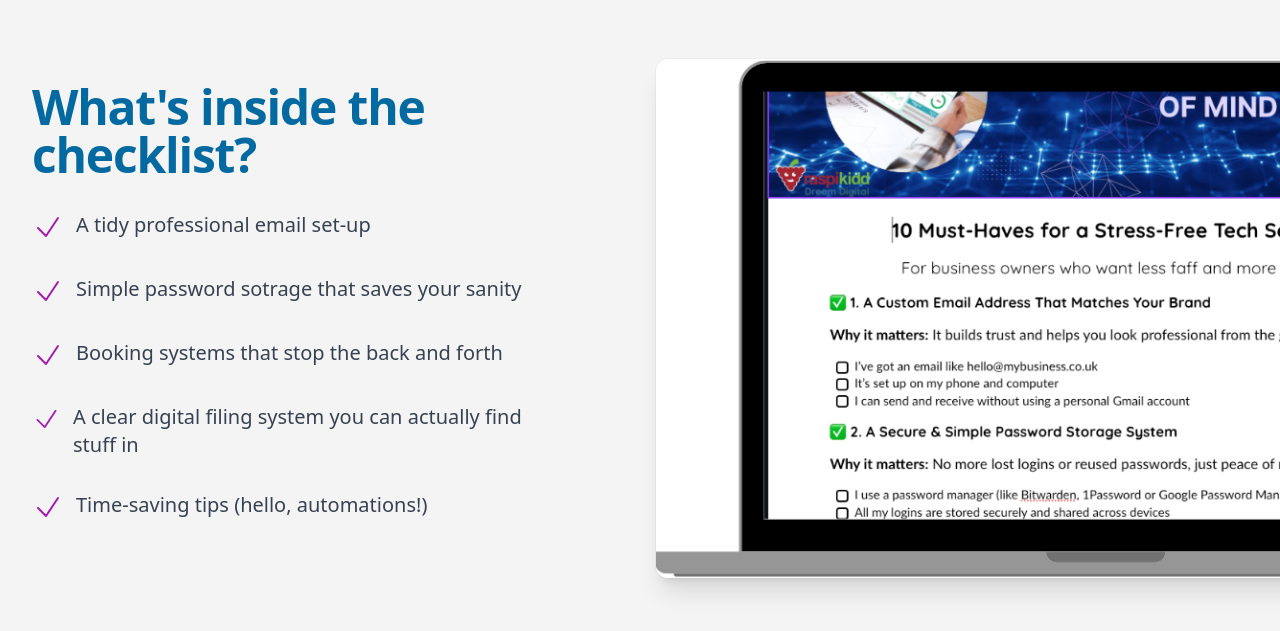
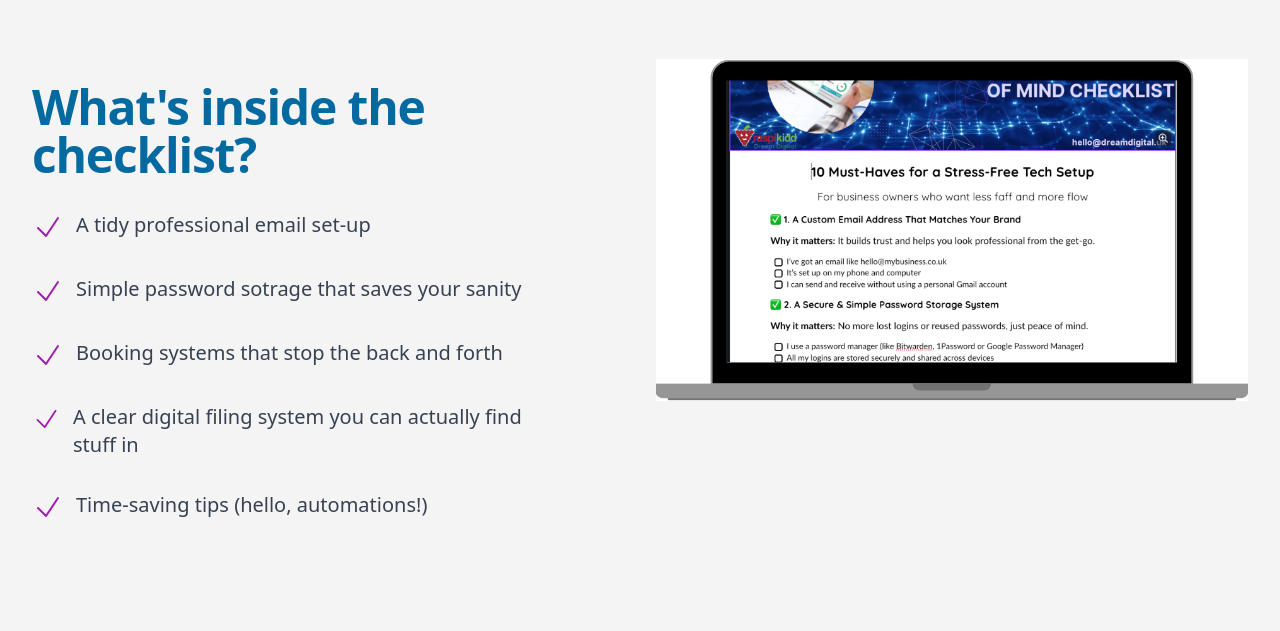
Before and after one commit to DigitalITServices/DigitalServices, a Nuxt app: page /DigitalClarityChecklist in a window 1280 px wide. Shown: the part 761-1392 px from the top of the page. Built offline with nearby package versions, Linux system fonts and the light colour scheme.

Commit message:
fix: update image styling for Digital Clarity Checklist component

```diff
--- a/pages/DigitalClarityChecklist.vue
+++ b/pages/DigitalClarityChecklist.vue
@@ -71,7 +71,7 @@
           </div>
         </div>
 
-        <img src="/images/ChecklistMockup.png" alt="Digital Clarity Checklist on laptop" class="w-3xl max-w-none rounded-xl shadow-xl ring-1 ring-gray-400/10 sm:w-100 md:-ml-4 lg:-ml-0" width="900" height="500" />
+        <img src="/images/ChecklistMockup.png" alt="Digital Clarity Checklist on laptop" class="inset-0 w-75 h-75" />
       </div>
     </div>
   </div>
```
